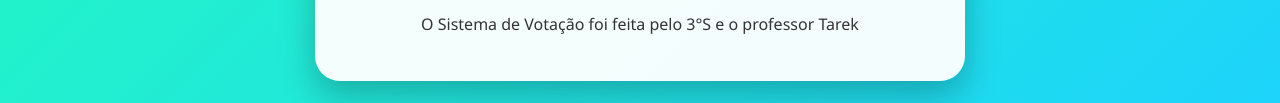
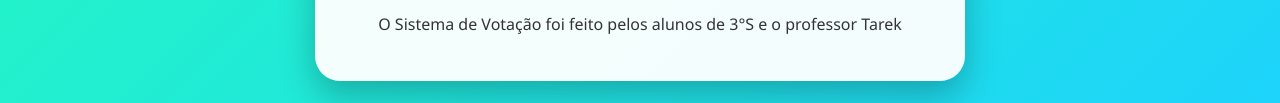
Before and after one commit to Wenbin9464/voto_computador1, a plain HTML site: page index.html in a window 1280 px wide. Shown: the part 580-683 px from the top of the page. Drawn offline with nearby package versions, Linux system fonts and the light colour scheme.

Commit message:
Update index.html
corrige a frase

```diff
--- a/index.html
+++ b/index.html
@@ -19,7 +19,7 @@
         <button onclick="login()">Entrar</button>
         <p id="login-error" class="erro-msg"></p>
     </div>
-    <p>O Sistema de Votação foi feita pelo 3°S e o professor Tarek</p>
+    <p>O Sistema de Votação foi feito pelos alunos de 3°S e o professor Tarek</p>
 </div>
 
 <!-- Votação -->
```
